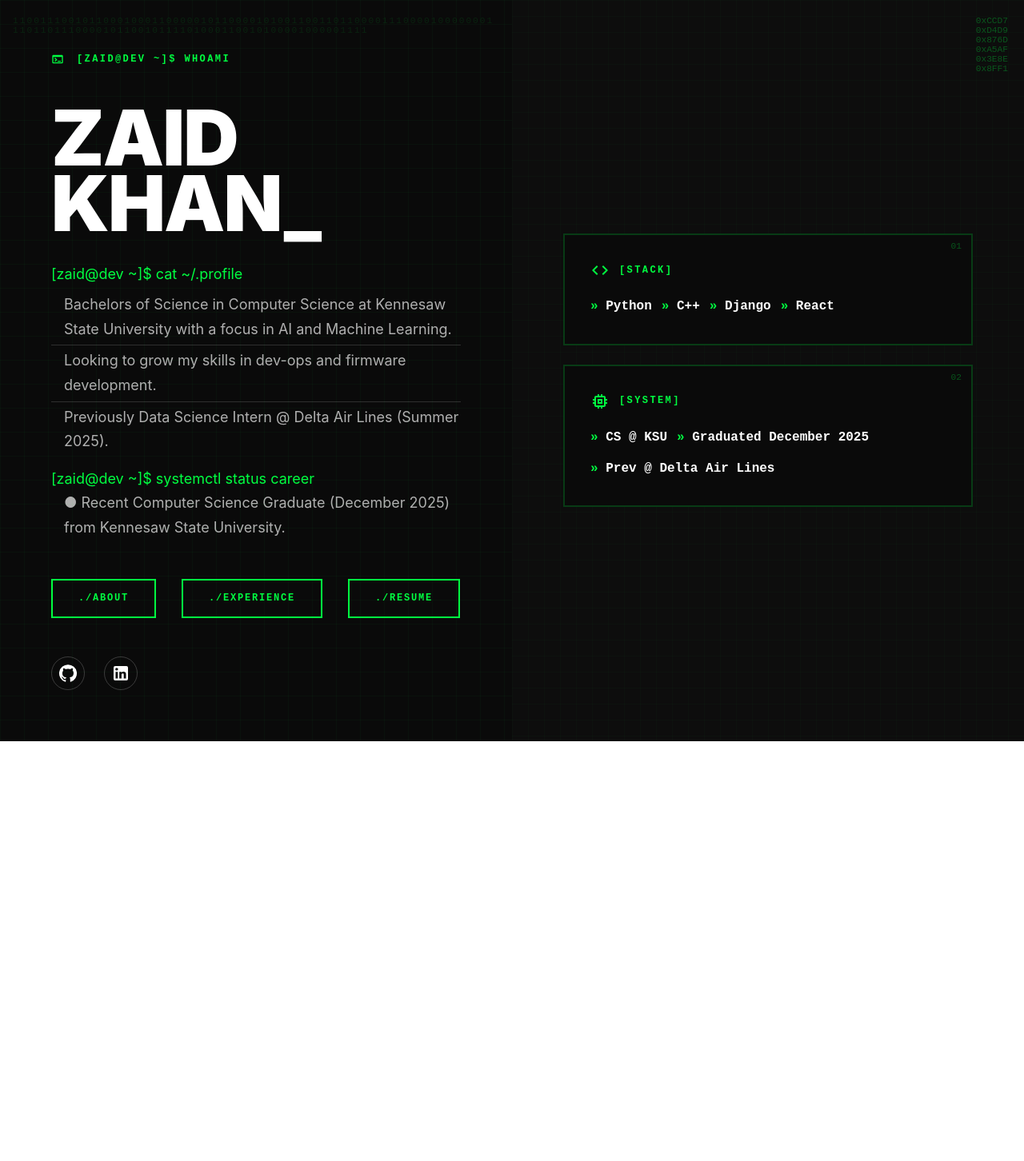
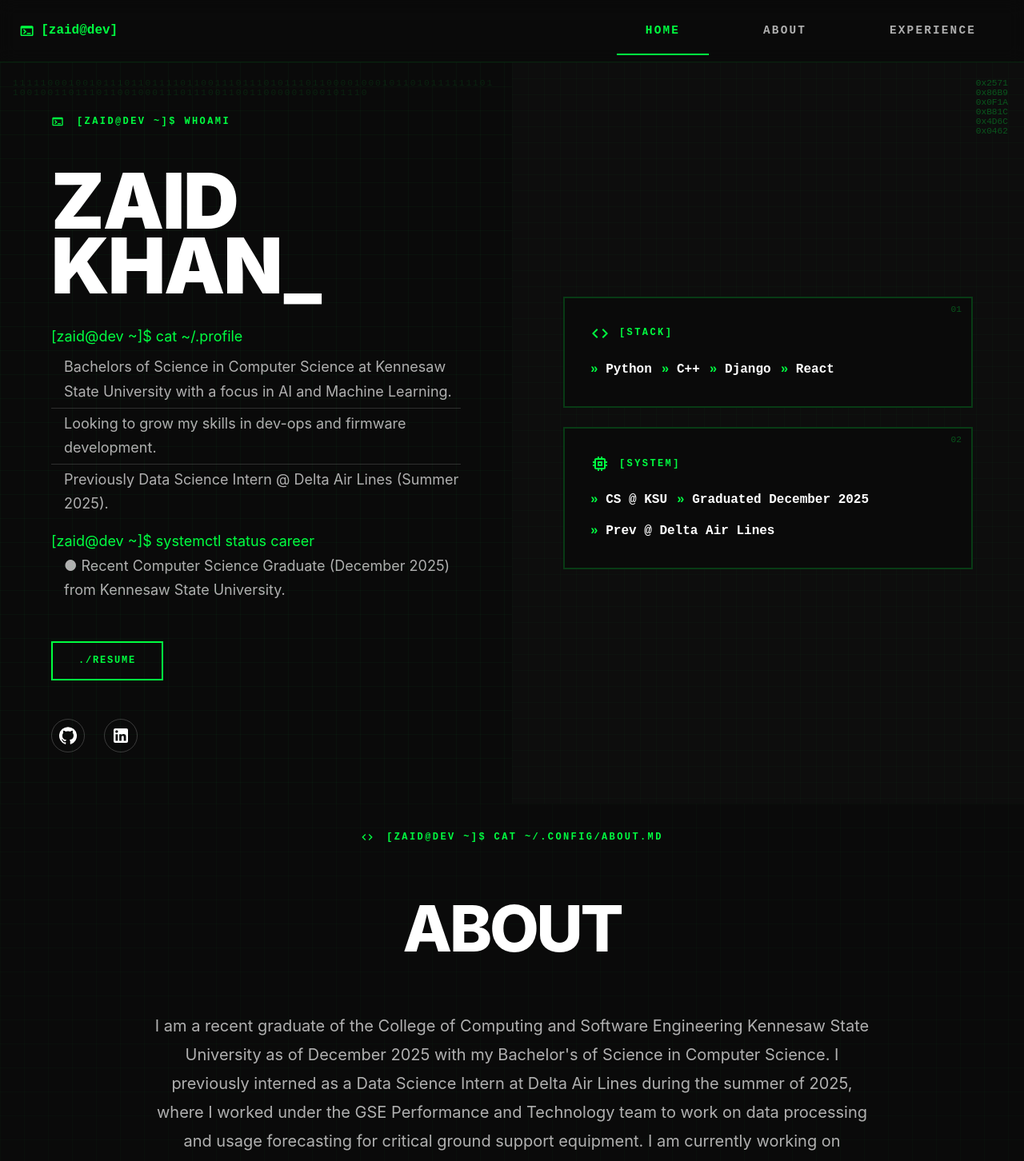
Before and after one commit to zaidkhan05/landing-page, a React (Vite) app in the folder react-app/: page / in a window 1280 px wide. Shown: the top 1452 px of the page at 80% size. Before the commit the page ends 927 px from the top, so only its background shows below. Built offline with nearby package versions, Linux system fonts and the light colour scheme.

Commit message:
we doing stuff ig

```diff
--- a/react-app/src/App.tsx
+++ b/react-app/src/App.tsx
@@ -1,7 +1,7 @@
-import { useState, useEffect } from 'react';
-import { ThemeProvider, Box, Typography, Button, Stack, IconButton, Divider } from '@mui/material';
-import { motion, AnimatePresence } from 'framer-motion';
-import { GitHub, LinkedIn, Close, Code, Terminal, Memory } from '@mui/icons-material';
+import { useState, useEffect, useRef } from 'react';
+import { ThemeProvider, Box, Typography, Button, Stack, IconButton, Divider, AppBar, Toolbar } from '@mui/material';
+import { motion } from 'framer-motion';
+import { GitHub, LinkedIn, Code, Terminal, Memory } from '@mui/icons-material';
 import { dastyles } from './theme';
 
 const projects = [
@@ -43,10 +43,15 @@
 ];
 
 function App() {
-  const [activeView, setActiveView] = useState<'home' | 'about' | 'work' | 'contact'>('home');
+  const [activeSection, setActiveSection] = useState<string>('hero');
   const [hoveredProject, setHoveredProject] = useState<number | null>(null);
   const [binaryText, setBinaryText] = useState('');
   const [hexValues, setHexValues] = useState<string[]>([]);
+
+  // Refs for sections
+  const heroRef = useRef<HTMLDivElement>(null);
+  const aboutRef = useRef<HTMLDivElement>(null);
+  const experienceRef = useRef<HTMLDivElement>(null);
 
   // Generate random binary text for tech aesthetic
   useEffect(() => {
@@ -72,6 +77,36 @@
     return () => clearInterval(interval);
   }, []);
 
+  // Intersection observer for active section tracking
+  useEffect(() => {
+    const observerOptions = {
+      root: null,
+      rootMargin: '-50% 0px -50% 0px',
+      threshold: 0
+    };
+
+    const observerCallback = (entries: IntersectionObserverEntry[]) => {
+      entries.forEach((entry) => {
+        if (entry.isIntersecting) {
+          setActiveSection(entry.target.id);
+        }
+      });
+    };
+
+    const observer = new IntersectionObserver(observerCallback, observerOptions);
+
+    [heroRef, aboutRef, experienceRef].forEach((ref) => {
+      if (ref.current) observer.observe(ref.current);
+    });
+
+    return () => observer.disconnect();
+  }, []);
+
+  // Smooth scroll to section
+  const scrollToSection = (ref: React.RefObject<HTMLDivElement>) => {
+    ref.current?.scrollIntoView({ behavior: 'smooth', block: 'start' });
+  };
+
   const transitions = {
     type: 'spring' as const,
     stiffness: 200,
@@ -81,20 +116,77 @@
   return (
     <ThemeProvider theme={dastyles}>
       <Box sx={{ minHeight: '100vh', bgcolor: '#0a0a0a', color: '#ffffff' }}>
-        <AnimatePresence mode="wait">
-          {activeView === 'home' && (
-            <motion.div
-              key="home"
-              initial={{ opacity: 0 }}
-              animate={{ opacity: 1 }}
-              exit={{ opacity: 0 }}
-              transition={transitions}
+        {/* Floating Navigation Bar */}
+        <AppBar
+          position="sticky"
+          elevation={0}
+          sx={{
+            bgcolor: 'rgba(10, 10, 10, 0.8)',
+            backdropFilter: 'blur(10px)',
+            borderBottom: '1px solid rgba(0, 255, 65, 0.1)',
+          }}
         >
-              <Box sx={{ minHeight: '100vh', position: 'relative' }}>
-                {/* Hero Section - Split Screen Design */}
+          <Toolbar sx={{ justifyContent: 'space-between', py: 1 }}>
+            <Box sx={{ display: 'flex', alignItems: 'center', gap: 1 }}>
+              <Terminal sx={{ fontSize: '1.2rem', color: '#00ff41' }} />
+              <Typography
+                sx={{
+                  fontFamily: 'monospace',
+                  color: '#00ff41',
+                  fontWeight: 700,
+                  fontSize: '1rem',
+                  display: { xs: 'none', sm: 'block' }
+                }}
+              >
+                [zaid@dev]
+              </Typography>
+            </Box>
+            <Stack direction="row" spacing={{ xs: 2, md: 4 }}>
+              {[
+                { label: 'Home', ref: heroRef, id: 'hero' },
+                { label: 'About', ref: aboutRef, id: 'about' },
+                { label: 'Experience', ref: experienceRef, id: 'experience' },
+              ].map((item) => (
+                <Button
+                  key={item.id}
+                  onClick={() => scrollToSection(item.ref)}
+                  sx={{
+                    color: activeSection === item.id ? '#00ff41' : '#b0b0b0',
+                    fontFamily: 'monospace',
+                    fontSize: { xs: '0.75rem', md: '0.9rem' },
+                    fontWeight: 600,
+                    position: 'relative',
+                    transition: 'color 0.3s',
+                    '&:hover': { color: '#00ff41' },
+                    '&::after': {
+                      content: '""',
+                      position: 'absolute',
+                      bottom: 0,
+                      left: 0,
+                      right: 0,
+                      height: '2px',
+                      bgcolor: '#00ff41',
+                      transform: activeSection === item.id ? 'scaleX(1)' : 'scaleX(0)',
+                      transition: 'transform 0.3s',
+                    },
+                  }}
+                >
+                  {item.label}
+                </Button>
+              ))}
+            </Stack>
+          </Toolbar>
+        </AppBar>
+
+        {/* Hero Section */}
+        <Box
+          id="hero"
+          ref={heroRef}
+          sx={{ minHeight: '50vh', position: 'relative' }}
+        >
           <Box
             sx={{
-                    minHeight: '100vh',
+              minHeight: '50vh',
               display: 'grid',
               gridTemplateColumns: { xs: '1fr', md: '1fr 1fr' },
               gap: 0,
@@ -225,46 +317,6 @@
                       transition={{ delay: 0.5, ...transitions }}
                     >
                       <Stack direction="row" spacing={2} sx={{ mb: 6, flexWrap: 'wrap', gap: 2 }}>
-                        <Button
-                          variant="outlined"
-                          onClick={() => setActiveView('about')}
-                          sx={{
-                            borderColor: '#00ff41',
-                            color: '#00ff41',
-                            px: 4,
-                            py: 1.5,
-                            fontFamily: 'monospace',
-                            fontWeight: 700,
-                            border: '2px solid #00ff41',
-                            '&:hover': {
-                              bgcolor: '#00ff41',
-                              color: '#0a0a0a',
-                              boxShadow: '0 0 20px rgba(0, 255, 65, 0.3)',
-                            },
-                          }}
-                        >
-                          ./about
-                        </Button>
-                        <Button
-                          variant="outlined"
-                          onClick={() => setActiveView('work')}
-                          sx={{
-                            borderColor: '#00ff41',
-                            color: '#00ff41',
-                            px: 4,
-                            py: 1.5,
-                            fontFamily: 'monospace',
-                            fontWeight: 700,
-                            border: '2px solid #00ff41',
-                            '&:hover': {
-                              bgcolor: '#00ff41',
-                              color: '#0a0a0a',
-                              boxShadow: '0 0 20px rgba(0, 255, 65, 0.3)',
-                            },
-                          }}
-                        >
-                          ./experience
-                        </Button>
                         <Button
                           variant="outlined"
                           onClick={() => window.open('/Zaid_Khan_Resume.pdf', '_blank')}
@@ -437,24 +489,17 @@
                       </motion.div>
                     ))}
             </Box>
-
-
           </Box>
         </Box>
-            </motion.div>
-          )}
 
-          {activeView === 'work' && (
-            <motion.div
-              key="work"
-              initial={{ opacity: 0 }}
-              animate={{ opacity: 1 }}
-              exit={{ opacity: 0 }}
-            >
-              <Box sx={{
-                minHeight: '100vh',
+        {/* About Section */}
+        <Box
+          id="about"
+          ref={aboutRef}
+          sx={{
+            minHeight: 'auto',
             px: { xs: 3, md: 8 },
-                py: 8,
+            py: 4,
             display: 'flex',
             alignItems: 'center',
             justifyContent: 'center',
@@ -476,27 +521,84 @@
               pointerEvents: 'none',
             },
           }}>
-                <IconButton
-                  onClick={() => setActiveView('home')}
+          <Box sx={{ maxWidth: 1200, mx: 'auto', position: 'relative', zIndex: 1, display: 'flex', flexDirection: 'column', alignItems: 'center', textAlign: 'center' }}>
+            <Box sx={{ display: 'flex', alignItems: 'center', gap: 2, mb: 8 }}>
+              <Code sx={{ fontSize: '1rem', color: '#00ff41' }} />
+              <Typography
                 sx={{
-                    position: 'fixed',
-                    top: 40,
-                    right: 40,
-                    zIndex: 1000,
-                    width: 60,
-                    height: 60,
-                    border: '2px solid #00ff41',
+                  fontSize: '0.75rem',
+                  fontFamily: 'monospace',
+                  letterSpacing: '0.2em',
+                  textTransform: 'uppercase',
+                  fontWeight: 700,
                   color: '#00ff41',
-                    '&:hover': {
-                      bgcolor: '#00ff41',
-                      color: '#0a0a0a',
-                      boxShadow: '0 0 20px rgba(0, 255, 65, 0.5)',
-                    },
                 }}
               >
-                  <Close />
-                </IconButton>
+                [zaid@dev ~]$ cat ~/.config/about.md
+              </Typography>
+            </Box>
+            <Typography variant="h2" sx={{ mb: 8, fontSize: { xs: '3rem', md: '5rem' }, color: '#ffffff', textAlign: 'center' }}>
+              ABOUT
+            </Typography>
 
+            <Box
+              sx={{
+                display: 'flex',
+                flexDirection: 'column',
+                alignItems: 'center',
+                gap: 4,
+              }}
+            >
+              <Box sx={{ maxWidth: 900 }}>
+                <Typography variant="body1" paragraph sx={{ fontSize: '1.25rem', mb: 4, color: '#b0b0b0', lineHeight: 1.8, textAlign: 'center' }}>
+                        I am a recent graduate of the College of Computing and Software Engineering Kennesaw State University as of December 2025
+                        with my Bachelor's of Science in Computer Science. I previously interned as a Data
+                        Science Intern at Delta Air Lines during the summer of 2025, where I worked under
+                        the GSE Performance and Technology team to work on data processing and usage
+                        forecasting for critical ground support equipment. I am currently working on
+                        growing my skills in dev-ops, app development, and firmware development.
+                      </Typography>
+                      <Typography variant="body1" paragraph sx={{ fontSize: '1.25rem', color: '#b0b0b0', lineHeight: 1.8, textAlign: 'center' }}>
+                        Outside of the world of programming, I enjoy reading and learning
+                        about new technology trends. I dual boot Arch-Linux on my laptop,
+                        and have been exploring the various tools and configurations it offers *and struggling with drivers and firmware*. I also enjoy going to and watching motorsports, VEX
+                        Robotics competitions, and battlebots events such as NHRL, and am looking to create
+                        my own melty-brain style robot in the future to grow my skills in motion control systems.
+                      </Typography>
+              </Box>
+            </Box>
+          </Box>
+        </Box>
+
+        {/* Experience Section */}
+        <Box
+          id="experience"
+          ref={experienceRef}
+          sx={{
+            minHeight: 'auto',
+            px: { xs: 3, md: 8 },
+            py: 4,
+            display: 'flex',
+            alignItems: 'center',
+            justifyContent: 'center',
+            bgcolor: '#0a0a0a',
+            color: '#ffffff',
+            position: 'relative',
+            '&::before': {
+              content: '""',
+              position: 'absolute',
+              top: 0,
+              left: 0,
+              right: 0,
+              bottom: 0,
+              backgroundImage: `
+                linear-gradient(rgba(0, 255, 65, 0.02) 1px, transparent 1px),
+                linear-gradient(90deg, rgba(0, 255, 65, 0.02) 1px, transparent 1px)
+              `,
+              backgroundSize: '30px 30px',
+              pointerEvents: 'none',
+            },
+          }}>
           <Box sx={{ maxWidth: 1400, mx: 'auto', position: 'relative', zIndex: 1 }}>
             <Box sx={{ display: 'flex', alignItems: 'center', gap: 2, mb: 3 }}>
               <Terminal sx={{ fontSize: '1rem', color: '#00ff41' }} />
@@ -622,221 +724,6 @@
             </Stack>
           </Box>
         </Box>
-            </motion.div>
-          )}
-
-          {activeView === 'about' && (
-            <motion.div
-              key="about"
-              initial={{ opacity: 0 }}
-              animate={{ opacity: 1 }}
-              exit={{ opacity: 0 }}
-            >
-              <Box sx={{
-                minHeight: '100vh',
-                px: { xs: 3, md: 8 },
-                py: 8,
-                display: 'flex',
-                alignItems: 'center',
-                justifyContent: 'center',
-                bgcolor: '#0a0a0a',
-                color: '#ffffff',
-                position: 'relative',
-                '&::before': {
-                  content: '""',
-                  position: 'absolute',
-                  top: 0,
-                  left: 0,
-                  right: 0,
-                  bottom: 0,
-                  backgroundImage: `
-                    linear-gradient(rgba(0, 255, 65, 0.02) 1px, transparent 1px),
-                    linear-gradient(90deg, rgba(0, 255, 65, 0.02) 1px, transparent 1px)
-                  `,
-                  backgroundSize: '30px 30px',
-                  pointerEvents: 'none',
-                },
-              }}>
-                <IconButton
-                  onClick={() => setActiveView('home')}
-                  sx={{
-                    position: 'fixed',
-                    top: 40,
-                    right: 40,
-                    zIndex: 1000,
-                    width: 60,
-                    height: 60,
-                    border: '2px solid #00ff41',
-                    color: '#00ff41',
-                    '&:hover': {
-                      bgcolor: '#00ff41',
-                      color: '#0a0a0a',
-                      boxShadow: '0 0 20px rgba(0, 255, 65, 0.5)',
-                    },
-                  }}
-                >
-                  <Close />
-                </IconButton>
-
-                <Box sx={{ maxWidth: 1200, mx: 'auto', position: 'relative', zIndex: 1, display: 'flex', flexDirection: 'column', alignItems: 'center', textAlign: 'center' }}>
-                  <Box sx={{ display: 'flex', alignItems: 'center', gap: 2, mb: 8 }}>
-                    <Code sx={{ fontSize: '1rem', color: '#00ff41' }} />
-                    <Typography
-                      sx={{
-                        fontSize: '0.75rem',
-                        fontFamily: 'monospace',
-                        letterSpacing: '0.2em',
-                        textTransform: 'uppercase',
-                        fontWeight: 700,
-                        color: '#00ff41',
-                      }}
-                    >
-                      [zaid@dev ~]$ cat ~/.config/about.md
-                    </Typography>
-                  </Box>
-                  <Typography variant="h2" sx={{ mb: 8, fontSize: { xs: '3rem', md: '5rem' }, color: '#ffffff', textAlign: 'center' }}>
-                    ABOUT
-                  </Typography>
-
-                  <Box
-                    sx={{
-                      display: 'flex',
-                      flexDirection: 'column',
-                      alignItems: 'center',
-                      gap: 4,
-                    }}
-                  >
-                    <Box sx={{ maxWidth: 900 }}>
-                      <Typography variant="body1" paragraph sx={{ fontSize: '1.25rem', mb: 4, color: '#b0b0b0', lineHeight: 1.8, textAlign: 'center' }}>
-                        I am a recent graduate of the College of Computing and Software Engineering Kennesaw State University as of December 2025
-                        with my Bachelor's of Science in Computer Science. I previously interned as a Data
-                        Science Intern at Delta Air Lines during the summer of 2025, where I worked under
-                        the GSE Performance and Technology team to work on data processing and usage
-                        forecasting for critical ground support equipment. I am currently working on
-                        growing my skills in dev-ops, app development, and firmware development.
-                      </Typography>
-                      <Typography variant="body1" paragraph sx={{ fontSize: '1.25rem', color: '#b0b0b0', lineHeight: 1.8, textAlign: 'center' }}>
-                        Outside of the world of programming, I enjoy reading and learning
-                        about new technology trends. I dual boot Arch-Linux on my laptop,
-                        and have been exploring the various tools and configurations it offers *and struggling with drivers and firmware*. I also enjoy going to and watching motorsports, VEX
-                        Robotics competitions, and battlebots events such as NHRL, and am looking to create
-                        my own melty-brain style robot in the future to grow my skills in motion control systems.
-                      </Typography>
-                    </Box>
-                  </Box>
-                </Box>
-              </Box>
-            </motion.div>
-          )}
-
-          {activeView === 'contact' && (
-            <motion.div
-              key="contact"
-              initial={{ opacity: 0 }}
-              animate={{ opacity: 1 }}
-              exit={{ opacity: 0 }}
-            >
-              <Box
-                sx={{
-                  minHeight: '100vh',
-                  display: 'flex',
-                  alignItems: 'center',
-                  justifyContent: 'center',
-                  px: { xs: 3, md: 8 },
-                  bgcolor: '#0a0a0a',
-                  color: '#ffffff',
-                  position: 'relative',
-                  '&::before': {
-                    content: '""',
-                    position: 'absolute',
-                    top: 0,
-                    left: 0,
-                    right: 0,
-                    bottom: 0,
-                    backgroundImage: `
-                      linear-gradient(rgba(0, 255, 65, 0.02) 1px, transparent 1px),
-                      linear-gradient(90deg, rgba(0, 255, 65, 0.02) 1px, transparent 1px)
-                    `,
-                    backgroundSize: '30px 30px',
-                    pointerEvents: 'none',
-                  },
-                }}
-              >
-                <IconButton
-                  onClick={() => setActiveView('home')}
-                  sx={{
-                    position: 'fixed',
-                    top: 40,
-                    right: 40,
-                    zIndex: 1000,
-                    width: 60,
-                    height: 60,
-                    border: '2px solid #00ff41',
-                    color: '#00ff41',
-                    '&:hover': {
-                      bgcolor: '#00ff41',
-                      color: '#0a0a0a',
-                      boxShadow: '0 0 20px rgba(0, 255, 65, 0.5)',
-                    },
-                  }}
-                >
-                  <Close />
-                </IconButton>
-
-                <Box sx={{ textAlign: 'center', position: 'relative', zIndex: 1 }}>
-                  <Box sx={{ display: 'flex', alignItems: 'center', gap: 2, mb: 6, justifyContent: 'center' }}>
-                    <Terminal sx={{ fontSize: '1rem', color: '#00ff41' }} />
-                    <Typography
-                      sx={{
-                        fontSize: '0.75rem',
-                        fontFamily: 'monospace',
-                        letterSpacing: '0.2em',
-                        textTransform: 'uppercase',
-                        fontWeight: 700,
-                        color: '#00ff41',
-                      }}
-                    >
-                      [zaid@dev ~]$ sudo systemctl start contact.service
-                    </Typography>
-                  </Box>
-                  <Typography variant="h2" sx={{ mb: 6, fontSize: { xs: '3rem', md: '5rem' }, color: '#ffffff' }}>
-                    LET'S
-                    <br />
-                    CONNECT
-                  </Typography>
-
-                  <Stack direction="row" spacing={4} justifyContent="center">
-                    {[
-                      { icon: <GitHub />, label: 'GitHub', url: 'https://github.com/zaidkhan05' },
-                      { icon: <LinkedIn />, label: 'LinkedIn', url: 'https://www.linkedin.com/in/zaid-khan-cs/' },
-                    ].map((link) => (
-                      <motion.div key={link.label} whileHover={{ y: -10 }}>
-                        <IconButton
-                          component="a"
-                          href={link.url}
-                          target="_blank"
-                          sx={{
-                            width: 80,
-                            height: 80,
-                            border: '2px solid #00ff41',
-                            color: '#00ff41',
-                            '&:hover': {
-                              bgcolor: '#00ff41',
-                              color: '#0a0a0a',
-                              boxShadow: '0 0 30px rgba(0, 255, 65, 0.5)',
-                            },
-                          }}
-                        >
-                          {link.icon}
-                        </IconButton>
-                      </motion.div>
-                    ))}
-                  </Stack>
-                </Box>
-              </Box>
-            </motion.div>
-          )}
-        </AnimatePresence>
       </Box>
     </ThemeProvider>
   );
--- a/react-app/src/styles.css
+++ b/react-app/src/styles.css
@@ -4,6 +4,10 @@
   margin: 0;
   padding: 0;
   box-sizing: border-box;
+}
+
+html {
+  scroll-behavior: smooth;
 }
 
 body {
```
Lines whose indentation alone changed are shown as unchanged.
